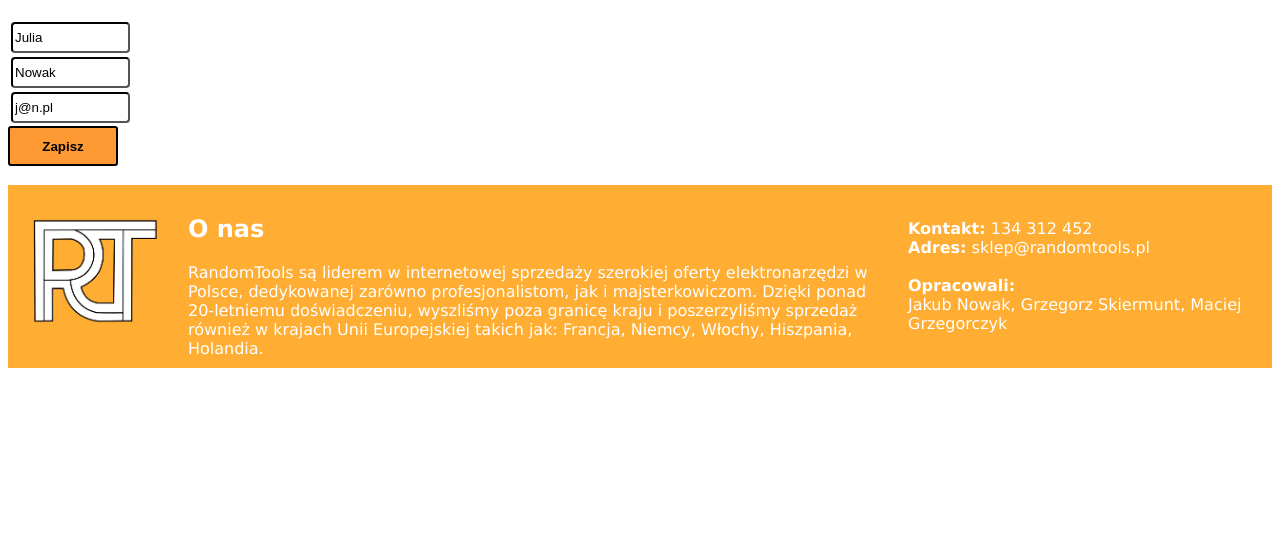
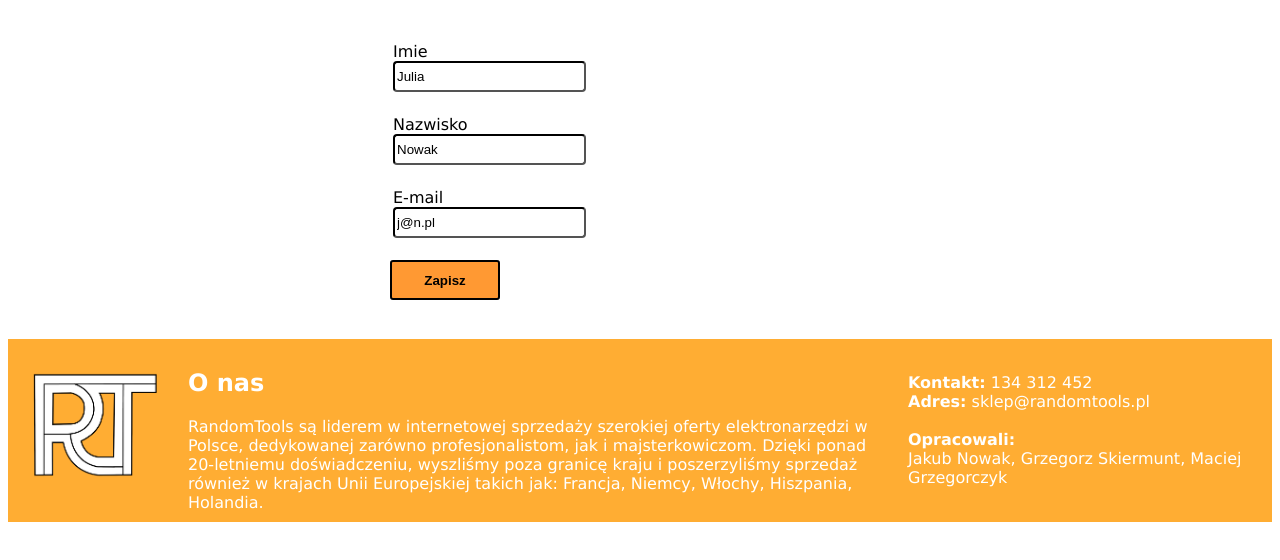
Before and after one commit to MrRobinMr/randomtools, a PHP site: page /mojekonto.php in a window 1280 px wide. Shown: the part 186-746 px from the top of the page. Run offline with PHP 8.4, Linux system fonts and the light colour scheme; the visitor is signed in with stand-in values (Sample User, id 1); data comes from the database, SQL or seed files in the repository.

Commit message:
poprawiony styl

```diff
--- a/mojekonto.php
+++ b/mojekonto.php
@@ -23,27 +23,35 @@
 		$user = $sth->fetch();
 		?>
 		<br>
-		<div>
+		<div class="srodek">
+			<div class="item3 srodek-obiekt">
 			<form method="post" action="konto_edycja.php">
-			<table>
+				<table>
 				<tr>
 					<td>
-						<?php echo "<input type=\"text\" name=\"imie\" placeholder=\"".$user["imie"]."\" value=\"".$user["imie"]."\" >";?>
+						Imie <br />
+						<?php echo "<input type=\"text\" name=\"imie\" placeholder=\"".$user["imie"]."\" value=\"".$user["imie"]."\" style=width:100%>";?>
+						<br /><br />
 					</td>
 				</tr>
 				<tr>
 					<td>
-						<?php echo "<input type=\"text\" name=\"nazwisko\" placeholder=\"".$user["nazwisko"]."\"value=\"".$user["nazwisko"]."\">";?>
+						Nazwisko <br />
+						<?php echo "<input type=\"text\" name=\"nazwisko\" placeholder=\"".$user["nazwisko"]."\"value=\"".$user["nazwisko"]."\" style=width:100%>";?>
+						<br /><br />
 					</td>
 				</tr>
 				<tr>
 					<td>
-						<?php echo "<input type=\"text\" name=\"email\" placeholder=\"".$user["email"]."\"value=\"".$user["email"]."\">";?>
+						E-mail <br />
+						<?php echo "<input type=\"text\" name=\"email\" placeholder=\"".$user["email"]."\"value=\"".$user["email"]."\" style=width:100%>";?>
+						<br /><br />
 					</td>
 				</tr>
 			</table>
 			<button type="submit" name="id" value="<?php echo $user["ID_klienta"];?>">Zapisz</button>
 		</form>
+	</div>
 		</div>
 		<br>
 <?php
--- a/st.css
+++ b/st.css
@@ -49,7 +49,7 @@ header {
   width:500px;
   margin:20px;
   background-color: white;
-	text-align:center;
+	text-align: center;
 }
 
 footer {
```
Also changed, not shown: koszyk.php (+7 -3 lines), ukoszykw.php (deleted, +0 -7 lines).
